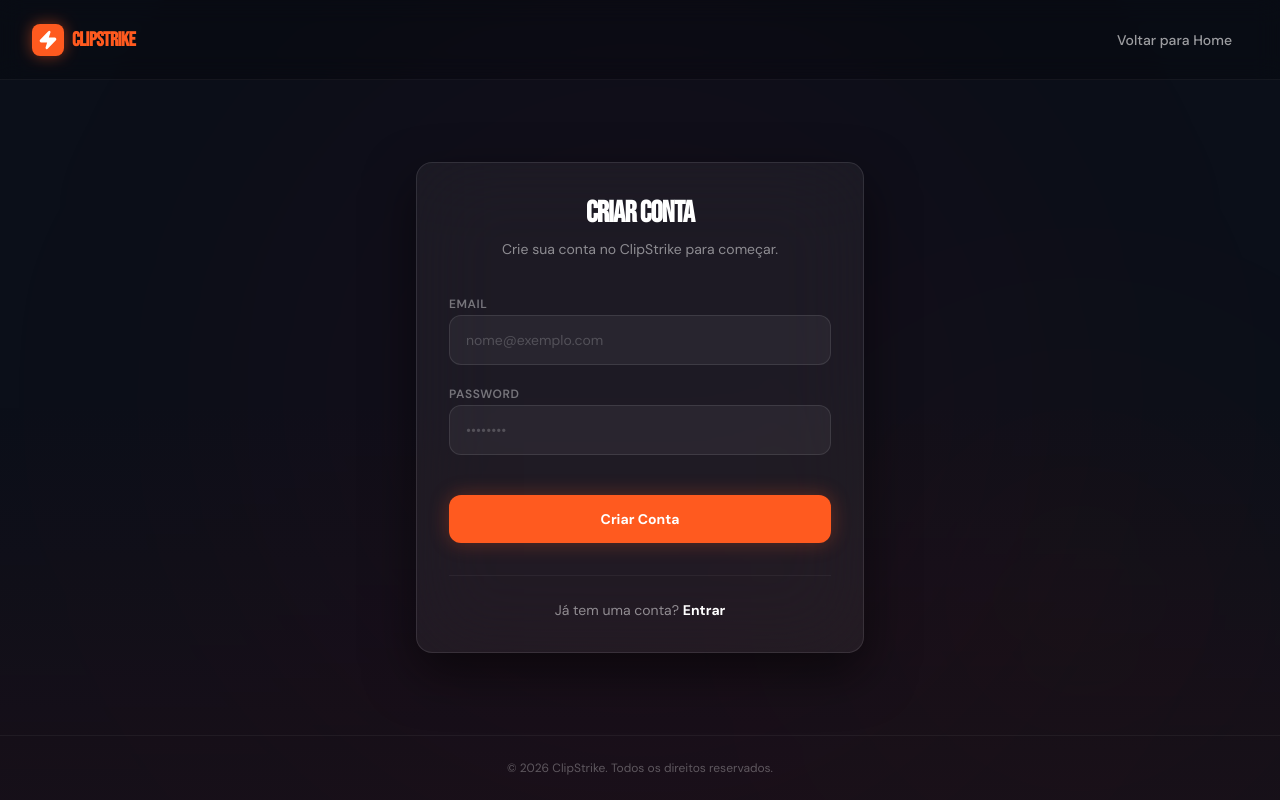
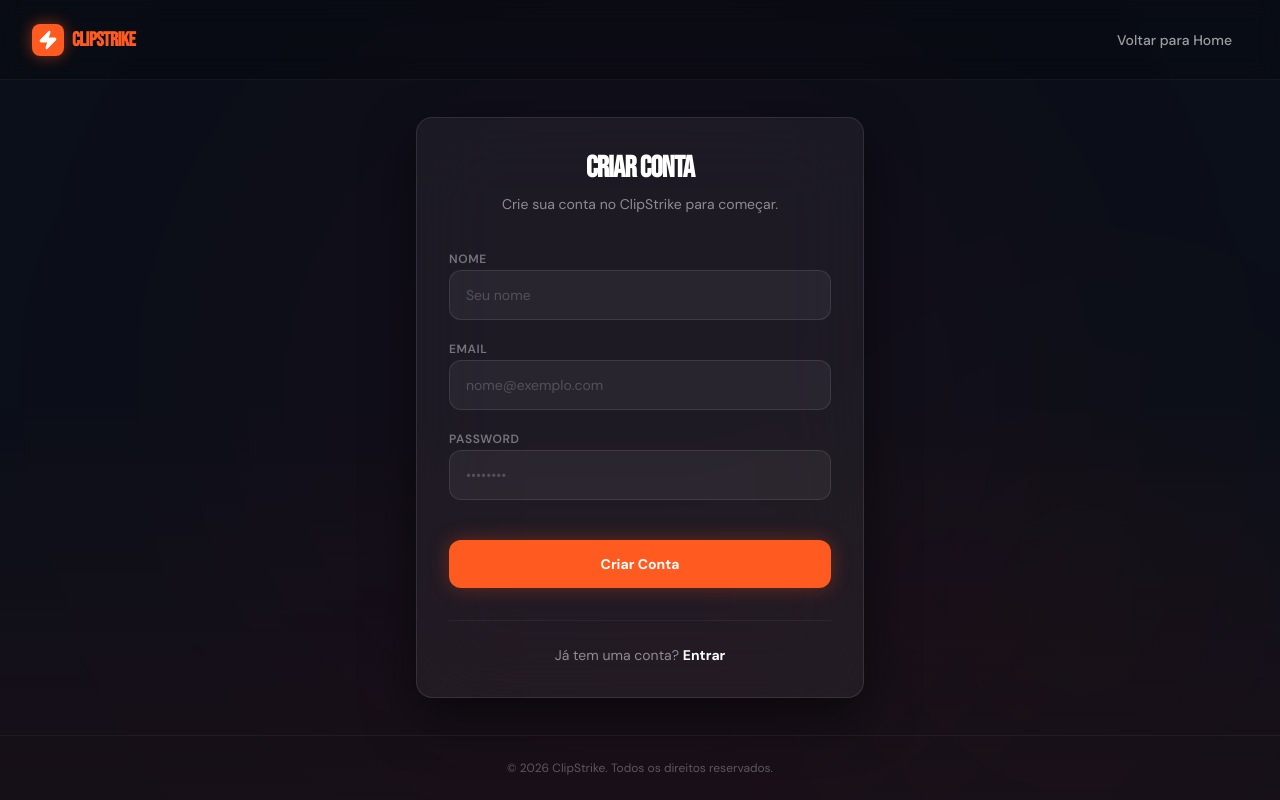
Before and after one commit to Ferkelly/Clipestrike, a React (Vite) app: page /signup in a window 1280 px wide. Built offline with nearby package versions, Linux system fonts and the light colour scheme; no server answers.

Commit message:
fix: corrige endpoints de auth, URL duplicada e CORS

```diff
--- a/src/hooks/useAuth.ts
+++ b/src/hooks/useAuth.ts
@@ -2,9 +2,7 @@ import { useState, useEffect, useCallback } from 'react';
 import { apiGet } from '../lib/api';
 import { getSocket } from '../lib/socket';
 
-const API_BASE = import.meta.env.VITE_API_URL
-    ? `${import.meta.env.VITE_API_URL}/api`
-    : 'http://127.0.0.1:5000/api';
+const API_BASE = import.meta.env.VITE_API_URL || 'http://127.0.0.1:5000/api';
 
 const TOKEN_KEY = 'clipstrike_token';
 
--- a/src/pages/AuthPages.tsx
+++ b/src/pages/AuthPages.tsx
@@ -56,6 +56,7 @@ function AuthLayout({ children }: { children: React.ReactNode }) {
 
 export function SignupPage() {
     const navigate = useNavigate();
+    const [name, setName] = useState("");
     const [email, setEmail] = useState("");
     const [password, setPassword] = useState("");
 
@@ -68,10 +69,10 @@ export function SignupPage() {
         setError("");
 
         try {
-            const res = await fetch(`${import.meta.env.VITE_API_URL}/auth/signup`, {
+            const res = await fetch(`${import.meta.env.VITE_API_URL}/auth/register`, {
                 method: "POST",
                 headers: { "Content-Type": "application/json" },
-                body: JSON.stringify({ email, password }),
+                body: JSON.stringify({ name, email, password }),
             });
 
             const data = await res.json();
@@ -105,6 +106,17 @@ export function SignupPage() {
                 </div>
 
                 <form onSubmit={handleSignup} className="space-y-4">
+                    <div className="space-y-2">
+                        <label className="text-xs font-semibold uppercase tracking-wider text-white/40">Nome</label>
+                        <input
+                            type="text"
+                            value={name}
+                            onChange={(e) => setName(e.target.value)}
+                            className="w-full bg-white/5 border border-white/10 rounded-xl px-4 py-3.5 text-sm focus:outline-none focus:border-red-500/50 transition-all placeholder:text-white/20"
+                            placeholder="Seu nome"
+                            required
+                        />
+                    </div>
                     <div className="space-y-2">
                         <label className="text-xs font-semibold uppercase tracking-wider text-white/40">Email</label>
                         <input
@@ -170,7 +182,7 @@ export function LoginPage() {
         setError("");
 
         try {
-            const res = await fetch(`${import.meta.env.VITE_API_URL}/auth/signin`, {
+            const res = await fetch(`${import.meta.env.VITE_API_URL}/auth/login`, {
                 method: "POST",
                 headers: { "Content-Type": "application/json" },
                 body: JSON.stringify({ email, password }),
```
Also changed, not shown: 2 other files (tests, documents, lock files or other folders).
